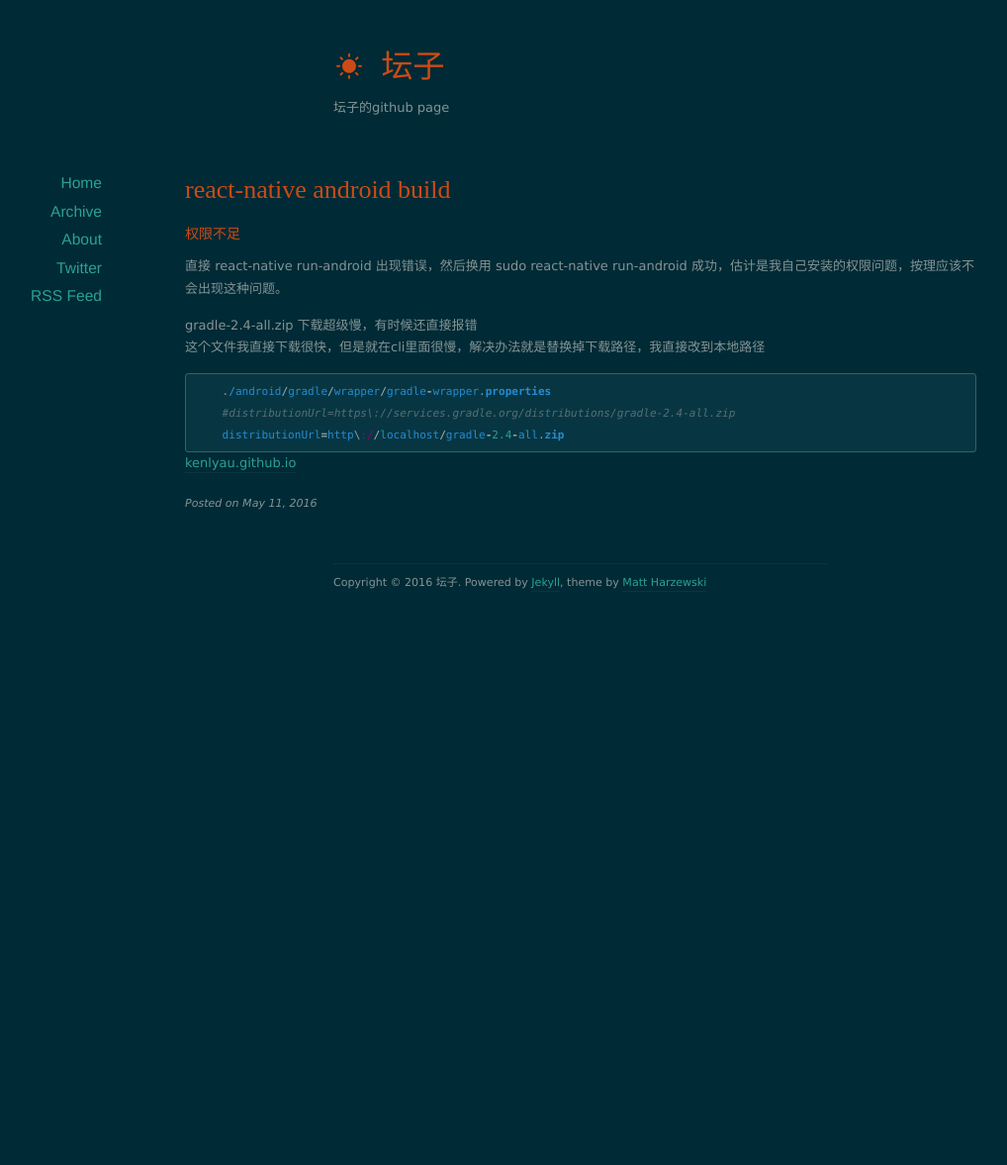
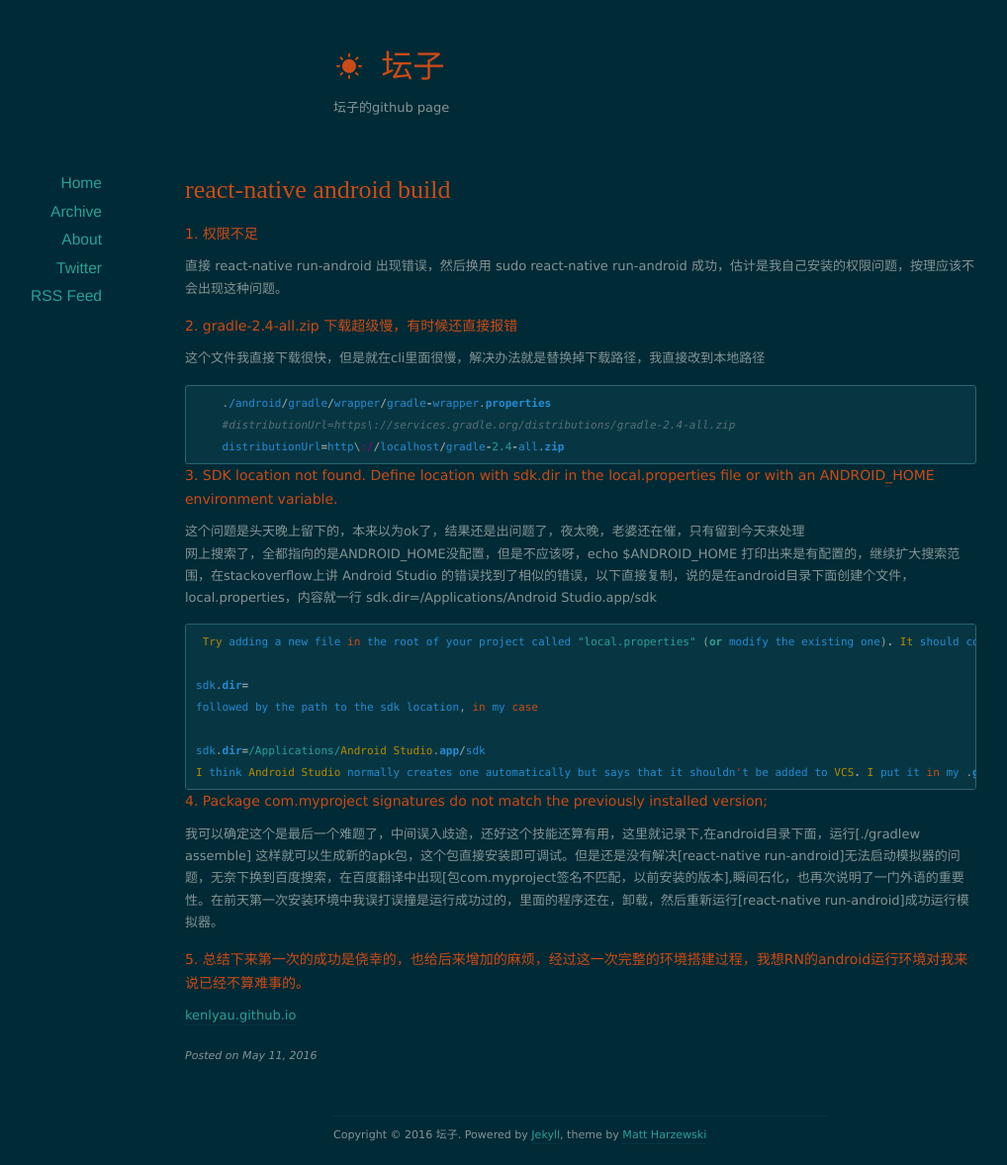
Before and after one commit to kelyau/kelyau.github.io, a Jekyll site: the page built from _posts/2016-05-11-react-native-android-build.markdown, in a window 1280 px wide. Shown: the whole page at 99% size, without its empty margins (53-1071 px from the left). Built offline with Jekyll 4.4.1, drawn with Linux system fonts in a browser that asks for light colours; nearby versions of some CDN libraries; before the commit the page ends 900 px from its top, so only the background shows below that.

Commit message:
RN安卓开发

```diff
--- a/_posts/2016-05-11-react-native-android-build.markdown
+++ b/_posts/2016-05-11-react-native-android-build.markdown
@@ -5,10 +5,10 @@ date:   2016-05-11 10:38:15
 categories: javascript react-native app
 ---
 
-### 权限不足
+### 1. 权限不足
 直接 react-native run-android 出现错误，然后换用 sudo react-native run-android 成功，估计是我自己安装的权限问题，按理应该不会出现这种问题。
 
-#### gradle-2.4-all.zip 下载超级慢，有时候还直接报错
+### 2. gradle-2.4-all.zip 下载超级慢，有时候还直接报错
 这个文件我直接下载很快，但是就在cli里面很慢，解决办法就是替换掉下载路径，我直接改到本地路径
 {% highlight ruby %}
     ./android/gradle/wrapper/gradle-wrapper.properties
@@ -16,6 +16,22 @@ categories: javascript react-native app
     distributionUrl=http\://localhost/gradle-2.4-all.zip
 {% endhighlight %}
 
+### 3. SDK location not found. Define location with sdk.dir in the local.properties file or with an ANDROID_HOME environment variable.
+这个问题是头天晚上留下的，本来以为ok了，结果还是出问题了，夜太晚，老婆还在催，只有留到今天来处理<br>
+网上搜索了，全都指向的是ANDROID_HOME没配置，但是不应该呀，echo $ANDROID_HOME 打印出来是有配置的，继续扩大搜索范围，在stackoverflow上讲  Android Studio 的错误找到了相似的错误，以下直接复制，说的是在android目录下面创建个文件，local.properties，内容就一行 sdk.dir=/Applications/Android Studio.app/sdk
+{% highlight ruby %}
+ Try adding a new file in the root of your project called "local.properties" (or modify the existing one). It should contain
+
+sdk.dir=
+followed by the path to the sdk location, in my case
+
+sdk.dir=/Applications/Android Studio.app/sdk
+I think Android Studio normally creates one automatically but says that it shouldn't be added to VCS. I put it in my .gitignore and cloned the project on my Mac which resulted in this error. Strangely before 0.1.5 it worked just fine without the file.
+{% endhighlight %}
+### 4. Package com.myproject signatures do not match the previously installed version;
+我可以确定这个是最后一个难题了，中间误入歧途，还好这个技能还算有用，这里就记录下,在android目录下面，运行[./gradlew assemble] 这样就可以生成新的apk包，这个包直接安装即可调试。但是还是没有解决[react-native run-android]无法启动模拟器的问题，无奈下换到百度搜索，在百度翻译中出现[包com.myproject签名不匹配，以前安装的版本],瞬间石化，也再次说明了一门外语的重要性。在前天第一次安装环境中我误打误撞是运行成功过的，里面的程序还在，卸载，然后重新运行[react-native run-android]成功运行模拟器。
+### 5. 总结下来第一次的成功是侥幸的，也给后来增加的麻烦，经过这一次完整的环境搭建过程，我想RN的android运行环境对我来说已经不算难事的。
+
 
 
 
```
